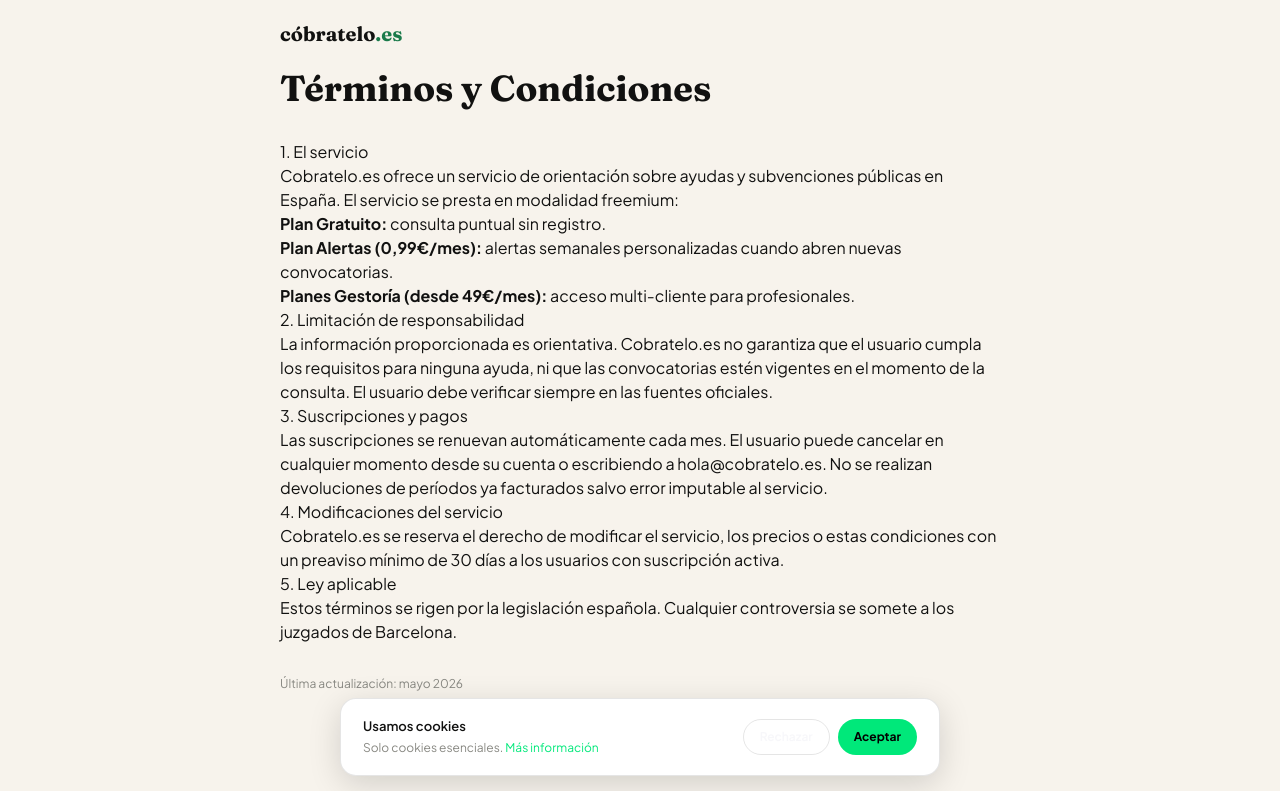
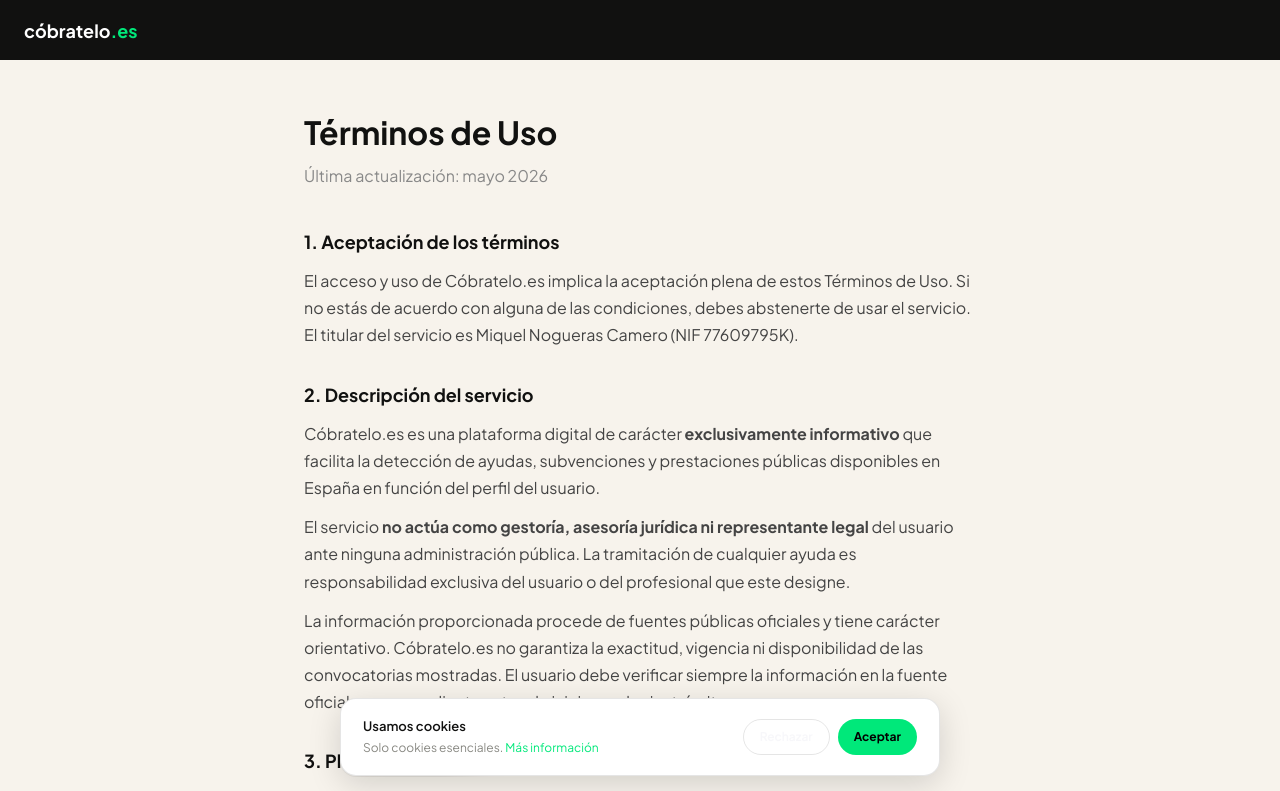
Before and after one commit to enki1982/cobratelo, a Next.js app: page /terminos in a window 1280 px wide. Shown: the top 791 px of the page. Built offline with nearby package versions, Linux system fonts and the light colour scheme.

Commit message:
feat: términos de uso completos — precios actualizados, diseño coherente, noindex

```diff
--- a/pages/terminos.js
+++ b/pages/terminos.js
@@ -5,57 +5,107 @@
   return (
     <>
       <Head>
-        <title>Términos y Condiciones — Cóbratelo</title>
+        <title>Términos de Uso — Cóbratelo.es</title>
         <meta name="robots" content="noindex" />
       </Head>
-      <div className="min-h-screen bg-[#F7F3EC]">
-        <nav className="px-6 py-5 max-w-3xl mx-auto">
-          <Link href="/" className="font-display text-xl font-bold text-[#111110]">
-            cóbratelo<span className="text-[#1A7A4A]">.es</span>
+      <div style={{ background: '#f7f3ec', minHeight: '100vh', padding: '0 0 64px' }}>
+        <nav style={{ background: '#111110', padding: '0 24px', height: 60, display: 'flex', alignItems: 'center' }}>
+          <Link href="/" style={{ color: '#fff', textDecoration: 'none', fontWeight: 700, fontSize: 18 }}>
+            cóbratelo<span style={{ color: '#00e87a' }}>.es</span>
           </Link>
         </nav>
-        <div className="max-w-3xl mx-auto px-6 pb-20 prose prose-sm">
-          <h1 className="font-display text-4xl font-bold text-[#111110] mb-8">Términos y Condiciones</h1>
 
-          <h2>1. El servicio</h2>
-          <p>
-            Cobratelo.es ofrece un servicio de orientación sobre ayudas y subvenciones públicas en
-            España. El servicio se presta en modalidad freemium:
+        <div style={{ maxWidth: 720, margin: '0 auto', padding: '48px 24px' }}>
+          <h1 style={{ fontSize: 32, fontWeight: 800, color: '#111110', marginBottom: 8 }}>Términos de Uso</h1>
+          <p style={{ color: '#888', marginBottom: 40 }}>Última actualización: mayo 2026</p>
+
+          <section style={{ marginBottom: 32 }}>
+            <h2 style={{ fontSize: 18, fontWeight: 700, color: '#111110', marginBottom: 12 }}>1. Aceptación de los términos</h2>
+            <p style={{ color: '#444', lineHeight: 1.7 }}>
+              El acceso y uso de Cóbratelo.es implica la aceptación plena de estos Términos de Uso. Si no estás de acuerdo con alguna de las condiciones, debes abstenerte de usar el servicio. El titular del servicio es Miquel Nogueras Camero (NIF 77609795K).
             </p>
-          <ul>
-            <li><strong>Plan Gratuito:</strong> consulta puntual sin registro.</li>
-            <li><strong>Plan Alertas (0,99€/mes):</strong> alertas semanales personalizadas cuando abren nuevas convocatorias.</li>
-            <li><strong>Planes Gestoría (desde 49€/mes):</strong> acceso multi-cliente para profesionales.</li>
+          </section>
+
+          <section style={{ marginBottom: 32 }}>
+            <h2 style={{ fontSize: 18, fontWeight: 700, color: '#111110', marginBottom: 12 }}>2. Descripción del servicio</h2>
+            <p style={{ color: '#444', lineHeight: 1.7 }}>
+              Cóbratelo.es es una plataforma digital de carácter <strong>exclusivamente informativo</strong> que facilita la detección de ayudas, subvenciones y prestaciones públicas disponibles en España en función del perfil del usuario.
+            </p>
+            <p style={{ color: '#444', lineHeight: 1.7, marginTop: 12 }}>
+              El servicio <strong>no actúa como gestoría, asesoría jurídica ni representante legal</strong> del usuario ante ninguna administración pública. La tramitación de cualquier ayuda es responsabilidad exclusiva del usuario o del profesional que este designe.
+            </p>
+            <p style={{ color: '#444', lineHeight: 1.7, marginTop: 12 }}>
+              La información proporcionada procede de fuentes públicas oficiales y tiene carácter orientativo. Cóbratelo.es no garantiza la exactitud, vigencia ni disponibilidad de las convocatorias mostradas. El usuario debe verificar siempre la información en la fuente oficial correspondiente antes de iniciar cualquier trámite.
+            </p>
+          </section>
+
+          <section style={{ marginBottom: 32 }}>
+            <h2 style={{ fontSize: 18, fontWeight: 700, color: '#111110', marginBottom: 12 }}>3. Planes y precios</h2>
+            <p style={{ color: '#444', lineHeight: 1.7, marginBottom: 12 }}>El servicio se presta en las siguientes modalidades:</p>
+            <ul style={{ color: '#444', lineHeight: 2, paddingLeft: 20 }}>
+              <li><strong>Plan Particular (gratuito):</strong> acceso completo a la detección de ayudas personalizadas, alertas semanales de novedades y cuestionario de perfil. Sin coste, sin tarjeta de crédito.</li>
+              <li><strong>Plan Gestoría Starter (149€/mes + IVA):</strong> acceso profesional para gestión de hasta 50 clientes activos, informes individuales y alertas automáticas por cliente.</li>
+              <li><strong>Plan Gestoría Pro (399€/mes + IVA):</strong> clientes ilimitados, todas las funcionalidades del plan Starter, panel multi-cliente y soporte prioritario.</li>
             </ul>
+            <p style={{ color: '#444', lineHeight: 1.7, marginTop: 12 }}>
+              Los precios pueden ser modificados con un preaviso mínimo de 30 días a los usuarios con suscripción activa.
+            </p>
+          </section>
 
-          <h2>2. Limitación de responsabilidad</h2>
-          <p>
-            La información proporcionada es orientativa. Cobratelo.es no garantiza que el usuario
-            cumpla los requisitos para ninguna ayuda, ni que las convocatorias estén vigentes en el
-            momento de la consulta. El usuario debe verificar siempre en las fuentes oficiales.
+          <section style={{ marginBottom: 32 }}>
+            <h2 style={{ fontSize: 18, fontWeight: 700, color: '#111110', marginBottom: 12 }}>4. Suscripciones y facturación</h2>
+            <p style={{ color: '#444', lineHeight: 1.7 }}>
+              Las suscripciones de pago se renuevan automáticamente cada mes en la fecha de contratación. El pago se procesa a través de Stripe, plataforma certificada PCI-DSS. Cóbratelo.es no almacena datos de tarjeta bancaria.
             </p>
+            <p style={{ color: '#444', lineHeight: 1.7, marginTop: 12 }}>
+              El usuario puede cancelar su suscripción en cualquier momento desde su panel de cuenta o enviando un email a <a href="mailto:hola@cobratelo.es" style={{ color: '#2d6a4f' }}>hola@cobratelo.es</a>. La cancelación tiene efecto al finalizar el período ya facturado. No se realizan devoluciones de períodos ya abonados, salvo error imputable al servicio.
+            </p>
+          </section>
 
-          <h2>3. Suscripciones y pagos</h2>
-          <p>
-            Las suscripciones se renuevan automáticamente cada mes. El usuario puede cancelar en
-            cualquier momento desde su cuenta o escribiendo a{' '}
-            <a href="mailto:hola@cobratelo.es">hola@cobratelo.es</a>. No se realizan devoluciones
-            de períodos ya facturados salvo error imputable al servicio.
+          <section style={{ marginBottom: 32 }}>
+            <h2 style={{ fontSize: 18, fontWeight: 700, color: '#111110', marginBottom: 12 }}>5. Obligaciones del usuario</h2>
+            <p style={{ color: '#444', lineHeight: 1.7, marginBottom: 8 }}>El usuario se compromete a:</p>
+            <ul style={{ color: '#444', lineHeight: 2, paddingLeft: 20 }}>
+              <li>Facilitar información veraz y actualizada en su perfil.</li>
+              <li>No usar el servicio para fines ilícitos o contrarios a estos términos.</li>
+              <li>No intentar acceder a datos de otros usuarios ni vulnerar la seguridad del sistema.</li>
+              <li>No reproducir, distribuir ni comercializar el contenido del servicio sin autorización expresa.</li>
+            </ul>
+          </section>
+
+          <section style={{ marginBottom: 32 }}>
+            <h2 style={{ fontSize: 18, fontWeight: 700, color: '#111110', marginBottom: 12 }}>6. Limitación de responsabilidad</h2>
+            <p style={{ color: '#444', lineHeight: 1.7 }}>
+              Cóbratelo.es no se responsabiliza de las decisiones tomadas por el usuario basándose en la información proporcionada, de los resultados obtenidos en procesos de solicitud de ayudas, ni de la disponibilidad ininterrumpida del servicio. El servicio se presta "tal cual" y sin garantía de resultados.
             </p>
+          </section>
 
-          <h2>4. Modificaciones del servicio</h2>
-          <p>
-            Cobratelo.es se reserva el derecho de modificar el servicio, los precios o estas
-            condiciones con un preaviso mínimo de 30 días a los usuarios con suscripción activa.
+          <section style={{ marginBottom: 32 }}>
+            <h2 style={{ fontSize: 18, fontWeight: 700, color: '#111110', marginBottom: 12 }}>7. Modificaciones del servicio</h2>
+            <p style={{ color: '#444', lineHeight: 1.7 }}>
+              Cóbratelo.es se reserva el derecho de modificar, suspender o discontinuar el servicio o cualquiera de sus funcionalidades, con o sin previo aviso, salvo en lo relativo a cambios de precio que afecten a suscripciones activas, donde se respetará el preaviso de 30 días.
             </p>
+          </section>
 
-          <h2>5. Ley aplicable</h2>
-          <p>
-            Estos términos se rigen por la legislación española. Cualquier controversia se somete
-            a los juzgados de Barcelona.
+          <section style={{ marginBottom: 32 }}>
+            <h2 style={{ fontSize: 18, fontWeight: 700, color: '#111110', marginBottom: 12 }}>8. Ley aplicable y jurisdicción</h2>
+            <p style={{ color: '#444', lineHeight: 1.7 }}>
+              Estos términos se rigen por la legislación española. Para cualquier controversia derivada del uso del servicio, las partes se someten a los juzgados y tribunales de Barcelona, con renuncia expresa a cualquier otro fuero que pudiera corresponderles.
             </p>
+          </section>
 
-          <p className="text-xs text-[#888882] mt-8">Última actualización: mayo 2026</p>
+          <section style={{ marginBottom: 32 }}>
+            <h2 style={{ fontSize: 18, fontWeight: 700, color: '#111110', marginBottom: 12 }}>9. Contacto</h2>
+            <p style={{ color: '#444', lineHeight: 1.7 }}>
+              Para cualquier consulta sobre estos términos puedes contactar en <a href="mailto:hola@cobratelo.es" style={{ color: '#2d6a4f' }}>hola@cobratelo.es</a>.
+            </p>
+          </section>
+
+          <div style={{ marginTop: 48, paddingTop: 24, borderTop: '1px solid #e0dad0', display: 'flex', gap: 24, flexWrap: 'wrap' }}>
+            <Link href="/aviso-legal" style={{ color: '#2d6a4f', textDecoration: 'none' }}>Aviso Legal</Link>
+            <Link href="/privacidad" style={{ color: '#2d6a4f', textDecoration: 'none' }}>Política de Privacidad</Link>
+            <Link href="/" style={{ color: '#888', textDecoration: 'none' }}>← Volver al inicio</Link>
+          </div>
         </div>
       </div>
     </>
```
Lines whose indentation alone changed are shown as unchanged.
